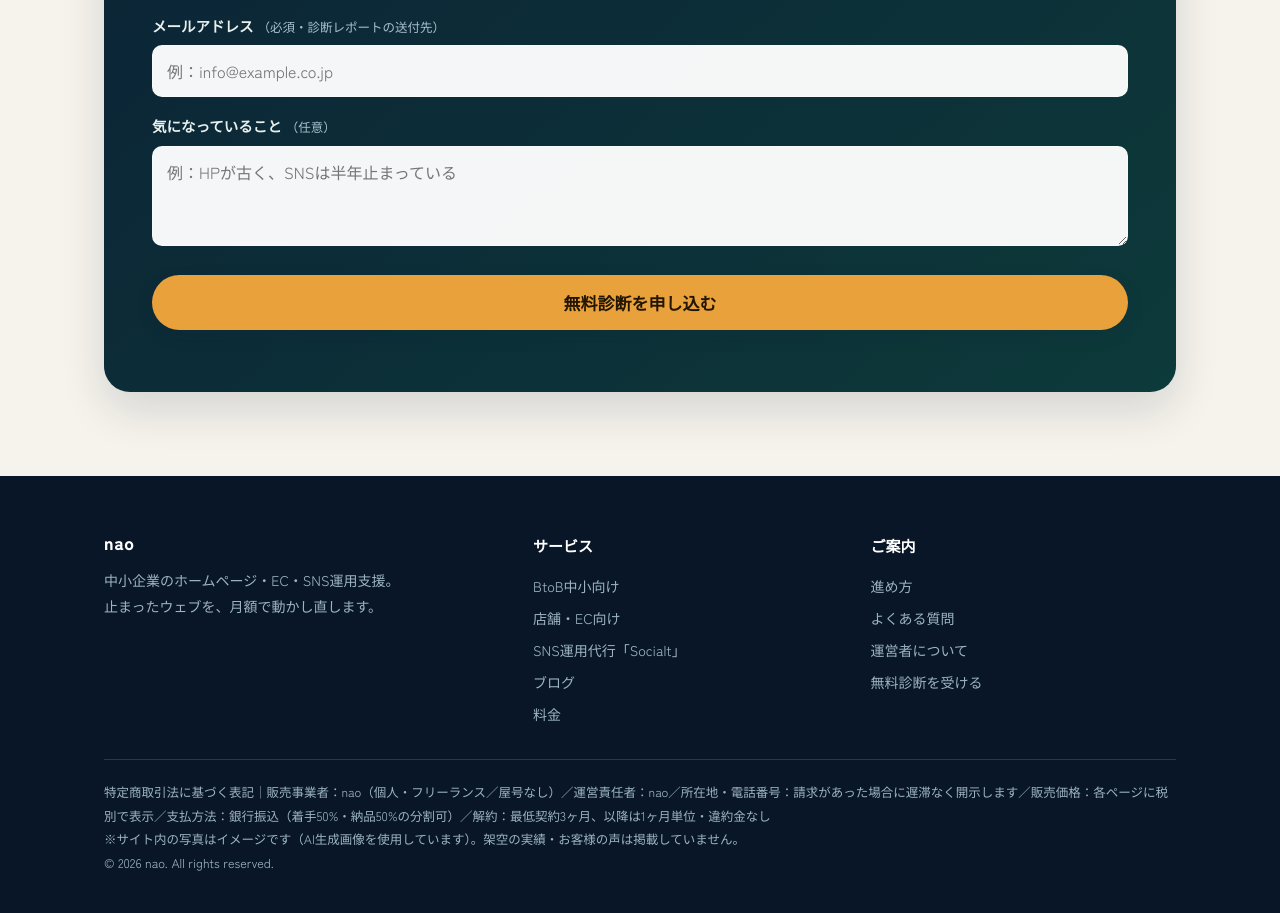
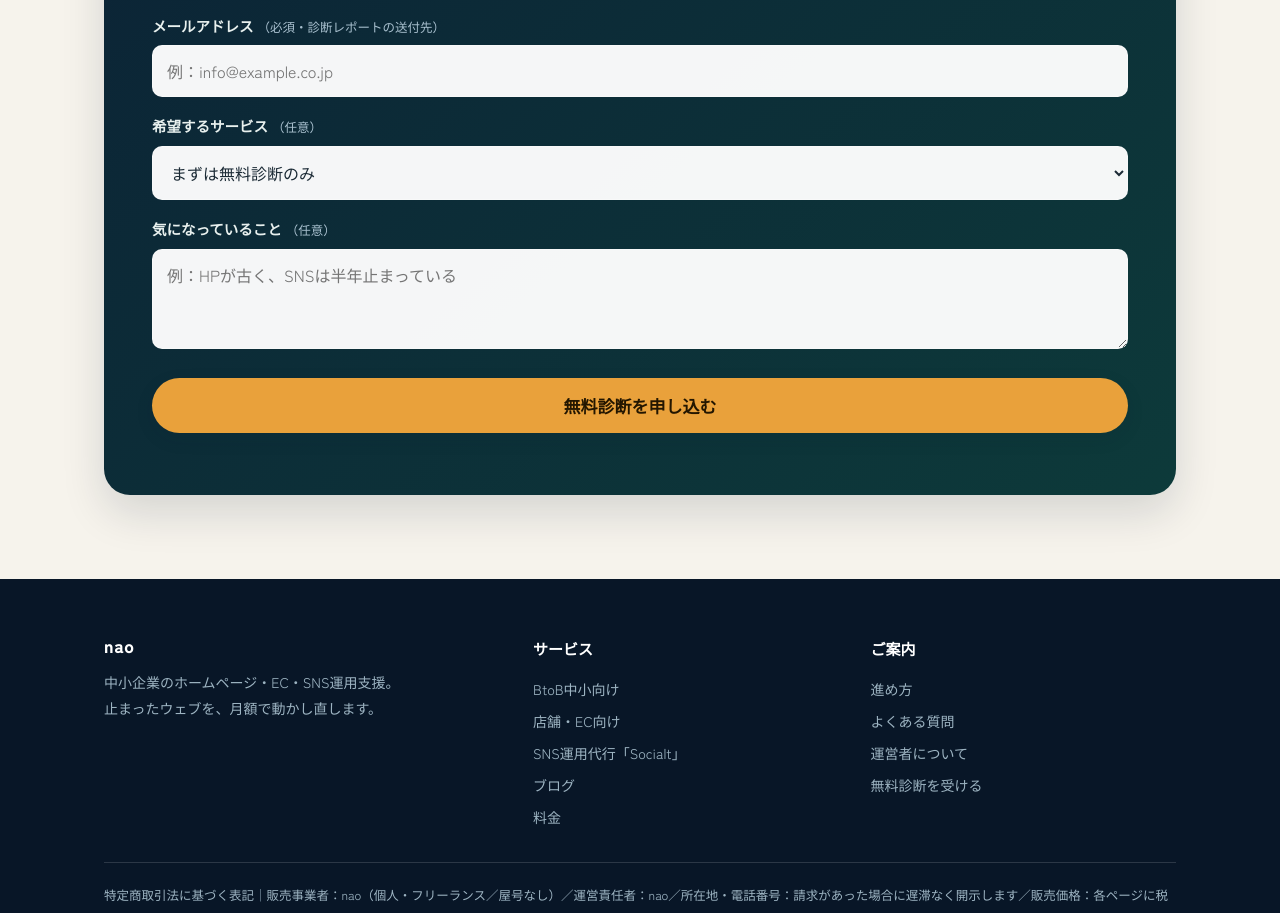
Before and after one commit to solederlego8-a11y/nao-web-support, a plain HTML site: page index.html in a window 1280 px wide. Shown: the part 9283-10196 px from the top of the page. Drawn offline with Linux system fonts and the light colour scheme.

Commit message:
無料診断フォームに希望するサービス欄を追加（公式LINE導線構築モニター98,000円／通常148,000円を含む）

```diff
--- a/index.html
+++ b/index.html
@@ -314,6 +314,18 @@
       <input type="text" name="url" required placeholder="例：https://www.instagram.com/xxxxx/">
       <label>メールアドレス <span>（必須・診断レポートの送付先）</span></label>
       <input type="email" name="email" required placeholder="例：info@example.co.jp">
+      <label>希望するサービス <span>（任意）</span></label>
+      <select name="希望するサービス">
+        <option>まずは無料診断のみ</option>
+        <option>LP制作（50,000円〜・税別）</option>
+        <option>ホームページ制作（98,000円〜・税別）</option>
+        <option>ECサイト制作（148,000円〜・税別）</option>
+        <option>EC＋ホームページセット（198,000円〜・税別）</option>
+        <option>公式LINE 導線構築（モニター98,000円／通常148,000円・税別）</option>
+        <option>月額ライト（20,000円／月・税別）</option>
+        <option>月額スタンダード（50,000円／月・税別）</option>
+        <option>月額プレミアム（100,000円／月・税別）</option>
+      </select>
       <label>気になっていること <span>（任意）</span></label>
       <textarea name="concern" rows="3" placeholder="例：HPが古く、SNSは半年止まっている"></textarea>
       <button class="btn gold" type="submit" style="width:100%;margin-top:20px;font-size:17px">無料診断を申し込む</button>
```
